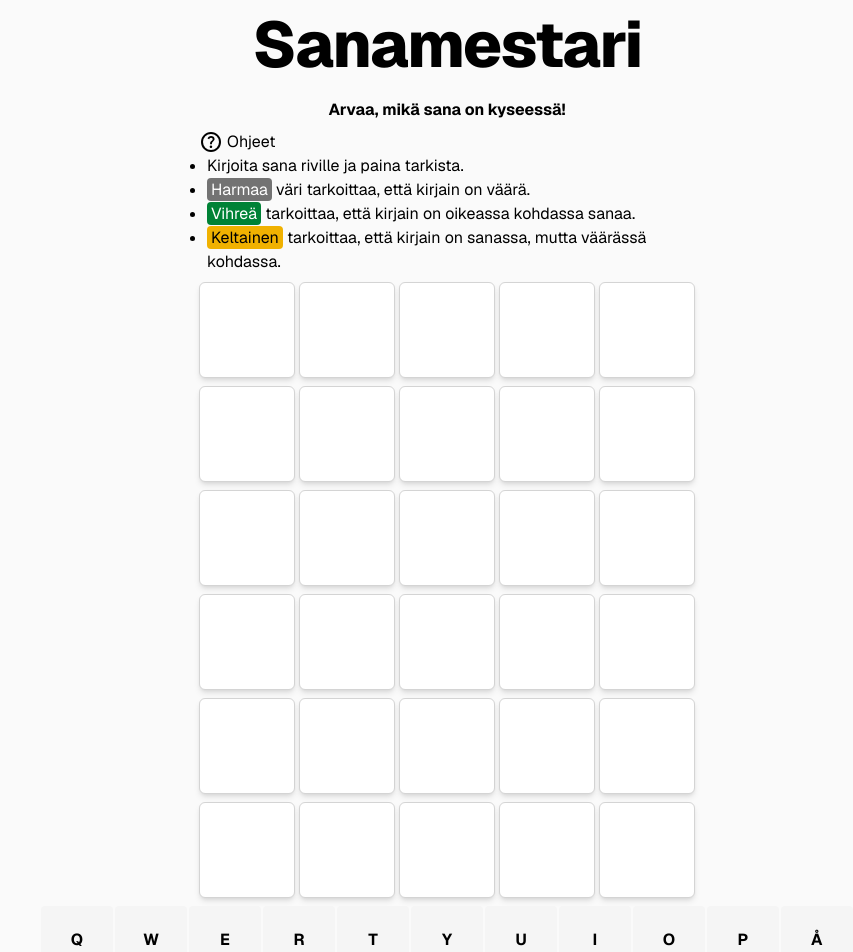
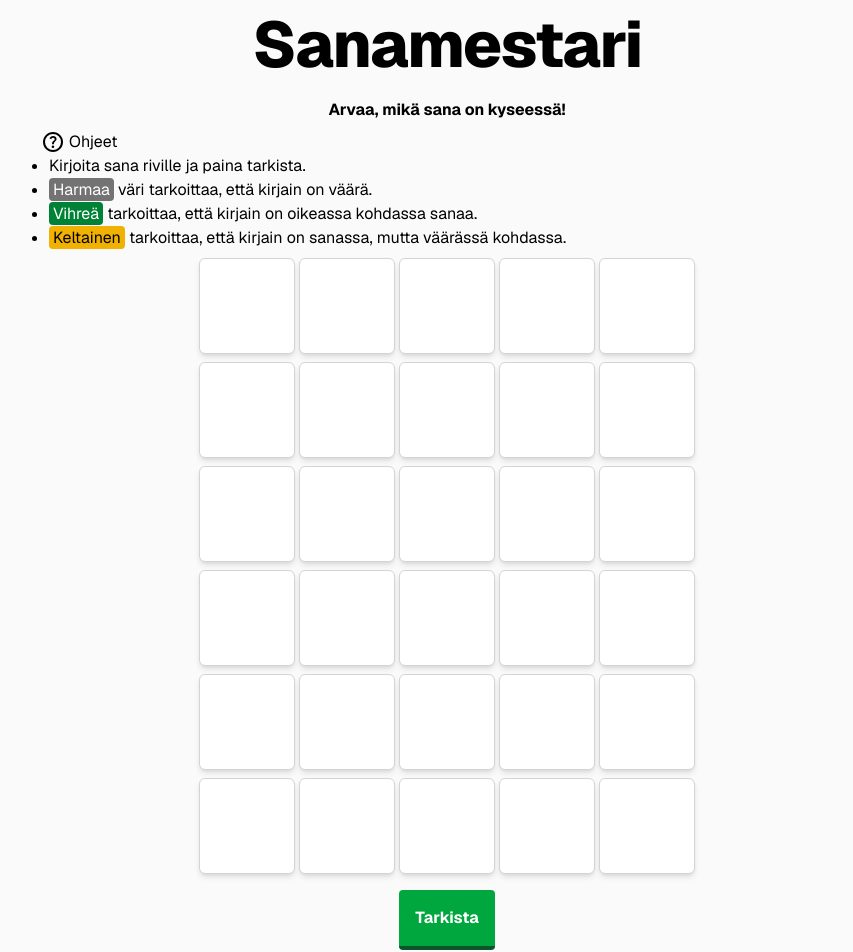
Before and after one commit to ArttuOll/word-master, a Next.js app: page / in a window 1280 px wide. Shown: the top 952 px of the page, without its empty margins (193-1046 px from the left). Built offline with nearby package versions, Linux system fonts and the light colour scheme.

Commit message:
Add checking button

```diff
--- a/src/app/components/Puzzle.tsx
+++ b/src/app/components/Puzzle.tsx
@@ -3,7 +3,7 @@
 import { useCallback, useEffect, useState } from "react";
 import AttemptRow from "~/app/components/AttemptRow";
 import Keyboard from "~/app/components/Keyboard";
-import {keysOfInterest} from "~/app/components/keysOfInterest";
+import { keysOfInterest } from "~/app/components/keysOfInterest";
 
 export type Attempt = string[];
 type Puzzle = [Attempt, Attempt, Attempt, Attempt, Attempt, Attempt];
@@ -56,8 +56,8 @@ export default function Puzzle() {
 	}, [onKeyPress]);
 
 	return (
-		<>
-			<ul className="col-2 flex list-none flex-col gap-2">
+		<div className="col-2 flex flex-col items-center gap-4">
+			<ul className="flex list-none flex-col gap-2">
 				<AttemptRow characters={puzzle[0]} />
 				<AttemptRow characters={puzzle[1]} />
 				<AttemptRow characters={puzzle[2]} />
@@ -65,7 +65,13 @@ export default function Puzzle() {
 				<AttemptRow characters={puzzle[4]} />
 				<AttemptRow characters={puzzle[5]} />
 			</ul>
+			<button
+				type="button"
+				className="transform cursor-pointer rounded border-green-900 border-b-4 bg-green-600 p-4 font-bold text-white transition duration-200 ease-in-out hover:bg-green-800 focus:translate-y-0 focus:border-b-0 focus:bg-green-700"
+			>
+				Tarkista
+			</button>
 			<Keyboard onKeyPress={onKeyPress} />
-		</>
+		</div>
 	);
 }
```
